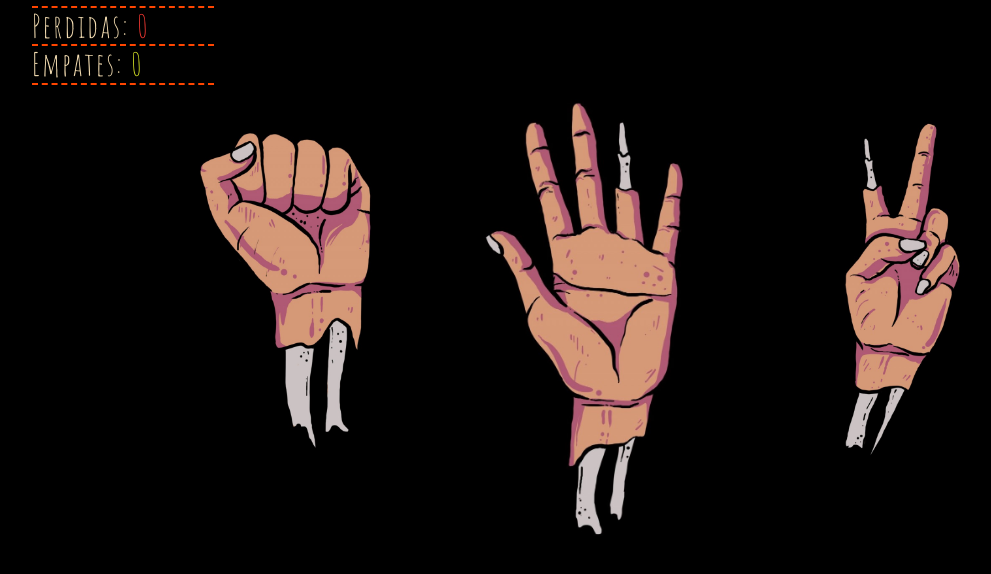
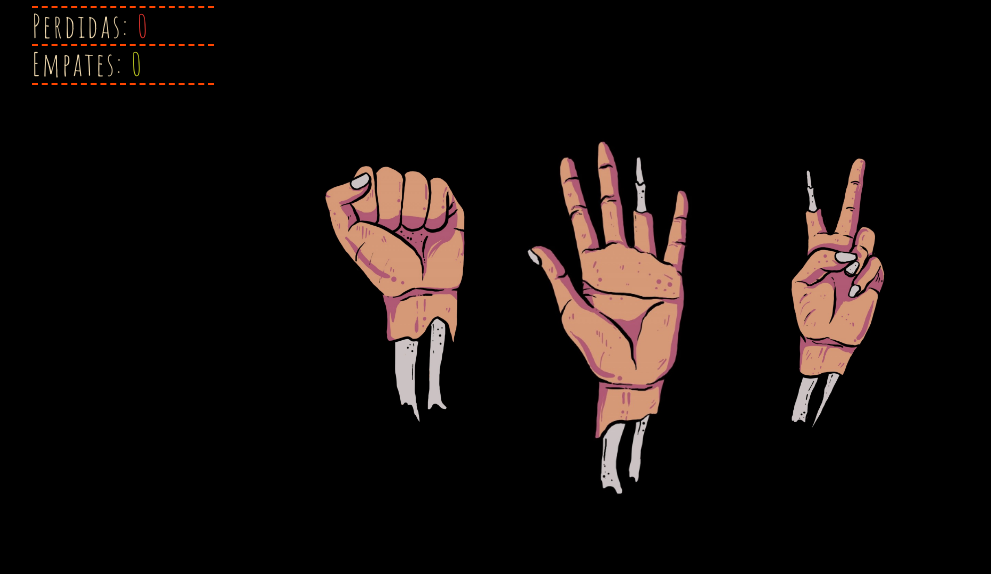
Before and after one commit to Cristopher-Martinez/alejandro-magno.github.io, a plain HTML site: page index.html in a window 1280 px wide. Shown: the part 86-660 px from the top of the page, without its empty margins (8-999 px from the left). Drawn offline with Linux system fonts and the light colour scheme.

Commit message:
Arreglo de imagenes

```diff
--- a/css/estilos.scss
+++ b/css/estilos.scss
@@ -66,11 +66,11 @@ body {
             transform: translate(-50%, -53%);
             -webkit-transform: translate(-50%, -48%);
 
-            width: 70%;
+            width: 50%;
 
             img {
 
-                width: 70%;
+                width: 80%;
                 max-width: 480px;
             }
         }
```
Also changed, not shown: css/estilos.css.
